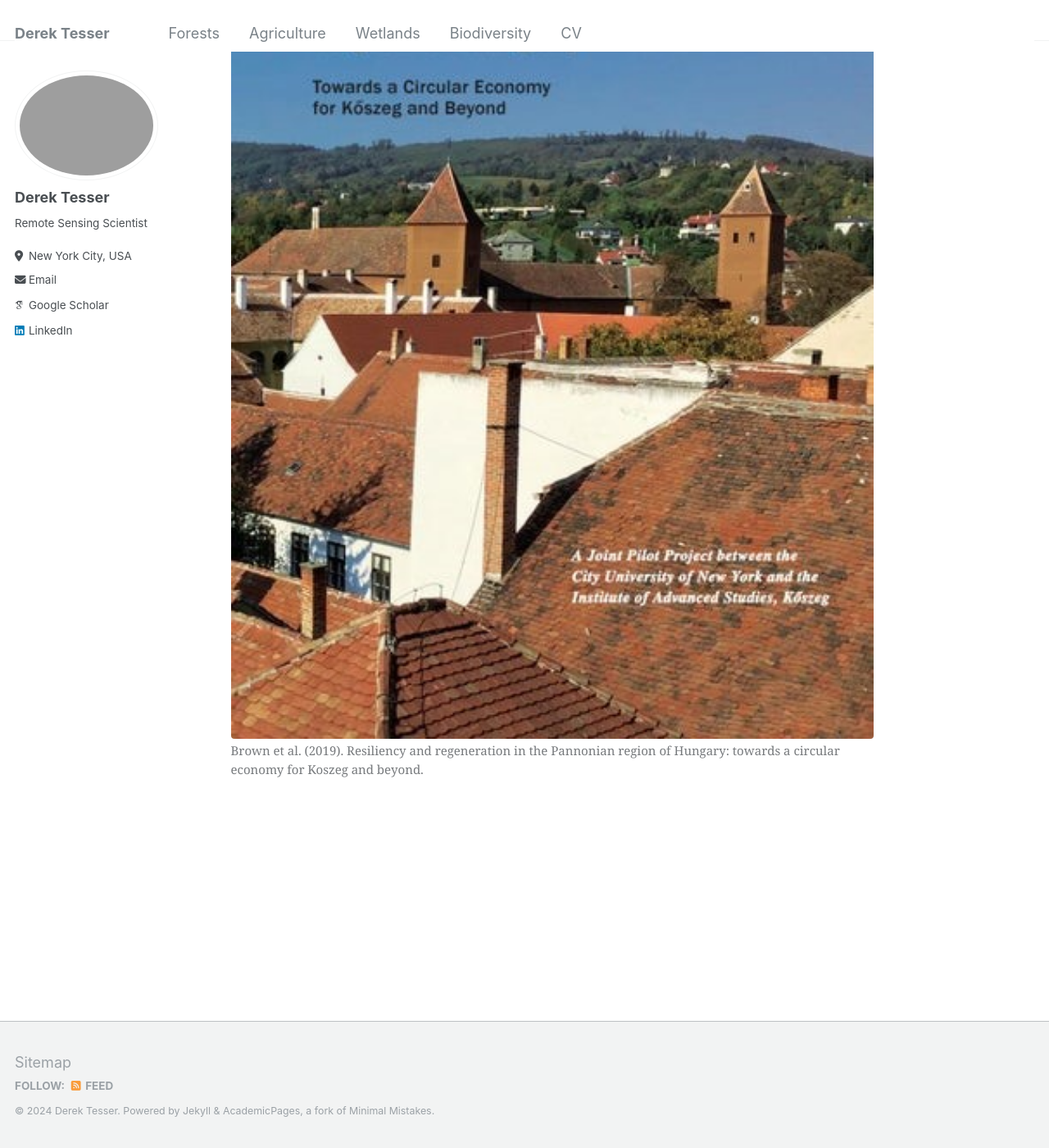
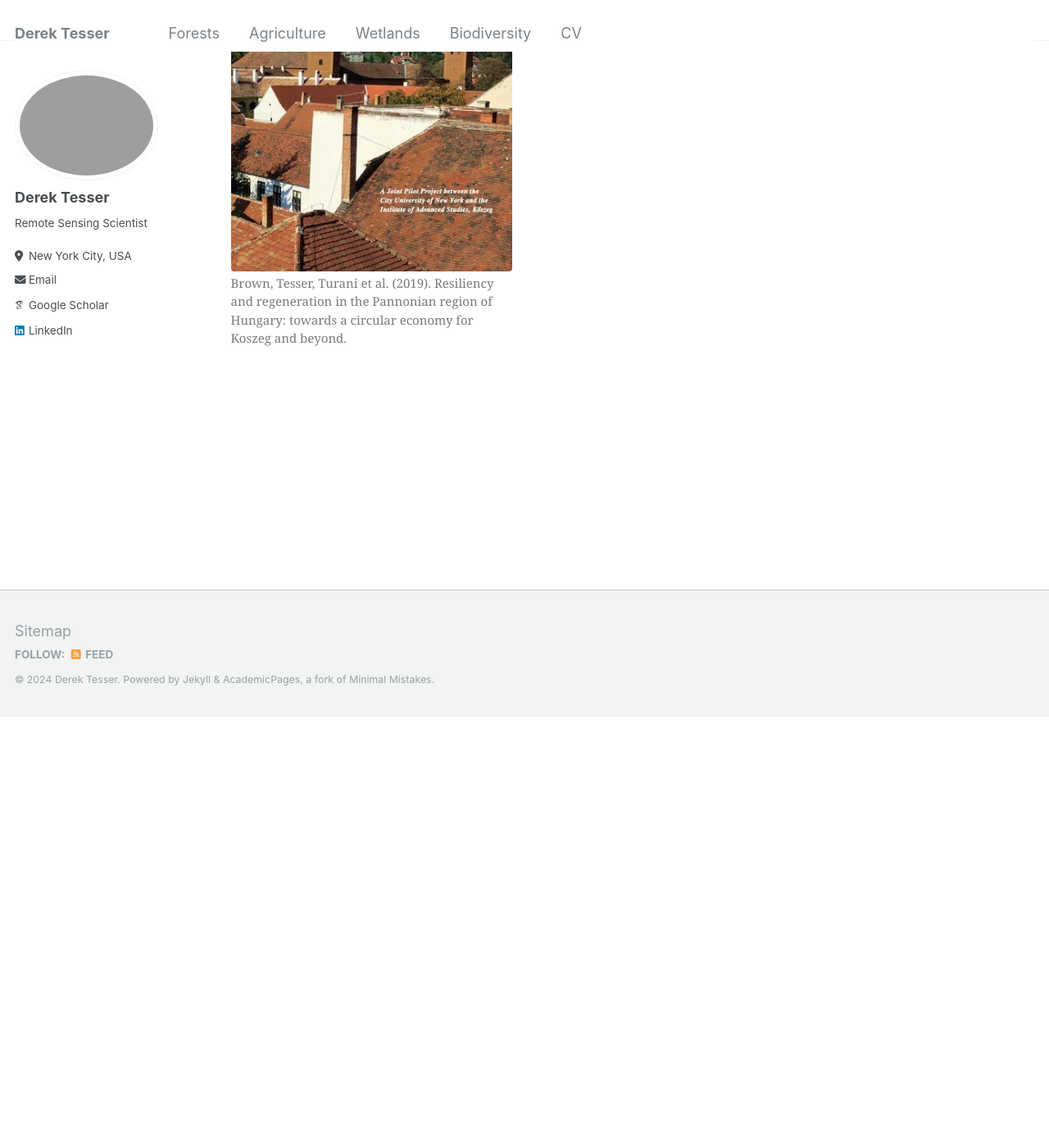
Before and after one commit to dstesser/dstesser.github.io, a Jekyll site: the page built from _pages/agriculture.md, in a window 1280 px wide and 1400 px high, scrolled down 2370 px. Shown: the whole window at 82% size. Built offline with Jekyll 4.4.1, drawn with Linux system fonts in a browser that asks for light colours; some web fonts are replaced; after the commit the page ends 3245 px from its top, so only the background shows below that.

Commit message:
Update agriculture.md

```diff
--- a/_pages/agriculture.md
+++ b/_pages/agriculture.md
@@ -56,7 +56,7 @@ Serving as the lead for the forestry and agriculture sector, our research findin
 
 <div style="text-align:left;">
     <figure style="display:inline-block; text-align: left;">
-        <img src="https://raw.githubusercontent.com/dstesser/dstesser.github.io/master/images/koszeg%20book.jpg" style="width: 80%;">
-        <figcaption style="font-size: 15px; max-width: 80%; text-align:left; margin-top: -15px;">Brown et al. (2019). Resiliency and regeneration in the Pannonian region of Hungary: towards a circular economy for Koszeg and beyond.</figcaption>
+        <img src="https://raw.githubusercontent.com/dstesser/dstesser.github.io/master/images/koszeg%20book.jpg" style="width: 35%;">
+        <figcaption style="font-size: 15px; max-width: 35%; text-align:left; margin-top: -15px;">Brown, Tesser, Turani et al. (2019). Resiliency and regeneration in the Pannonian region of Hungary: towards a circular economy for Koszeg and beyond.</figcaption>
     </figure>
 </div>
```
